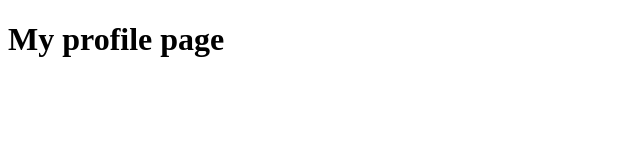
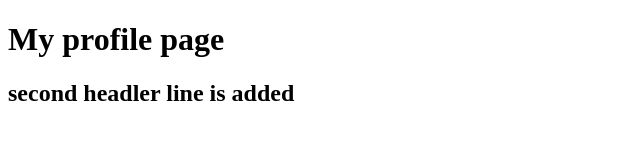
Before and after one commit to NawazAli20/demo1, a plain HTML site: page profile.html in a window 1280 px wide. Shown: the whole page, without its empty margins (0-640 px from the left). Drawn offline with Linux system fonts and the light colour scheme.

Commit message:
profile is modified

```diff
--- a/profile.html
+++ b/profile.html
@@ -9,6 +9,7 @@
 
 <body>
     <h1>My profile page</h1>
+    <h2>second headler line is added</h2>
 </body>
 
 </html>
```
